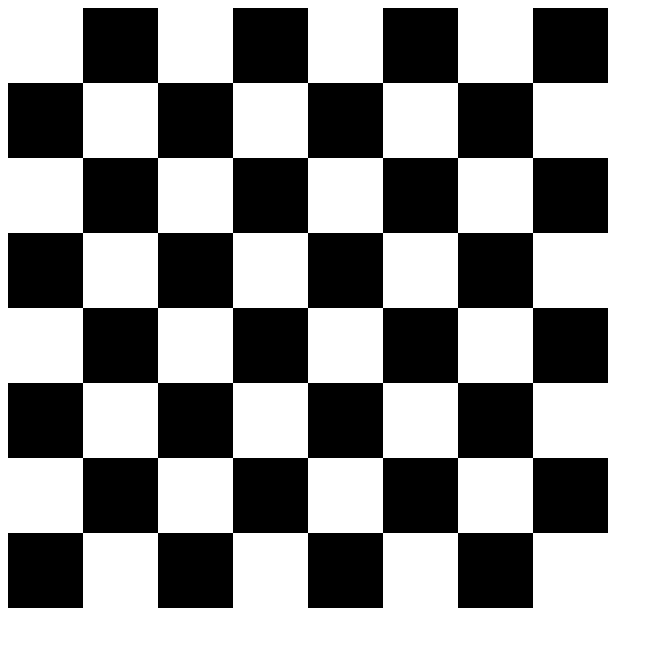
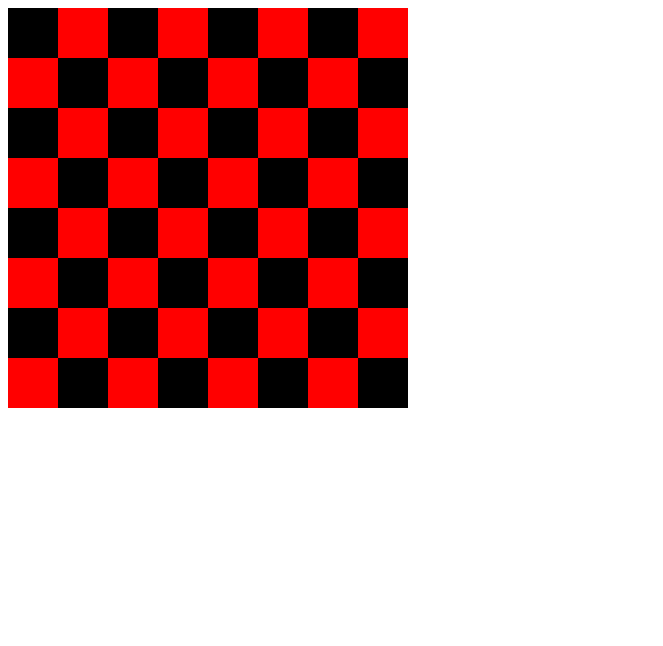
Before and after one commit to izaaaliine/damier-exo-nth-child, a plain HTML site: page index.html in a window 1280 px wide. Shown: the whole page, without its empty margins (0-663 px from the left). Drawn offline with Linux system fonts and the light colour scheme.

Commit message:
nouveau code

```diff
--- a/styles/style.css
+++ b/styles/style.css
@@ -1,19 +1,24 @@
-body {
-  width: 600px;
-}
-body div div {
-  height: 75px;
-  width: 75px;
+div div {
+  height: 50px;
+  width: 50px;
 }
 
 body :nth-child(n) {
   display: flex;
 }
 
-body div :nth-child(even) {
+body :nth-child(even) :nth-child(2n) {
   background-color: black;
 }
 
-body :nth-child(even) {
-  flex-direction: row-reverse;
+body :nth-child(odd) :nth-child(2n + 1) {
+  background-color: black;
 }
+
+body :nth-child(odd) :nth-child(2n) {
+  background-color: red;
+}
+
+body :nth-child(even) :nth-child(2n + 1) {
+  background-color: red;
+}
```
